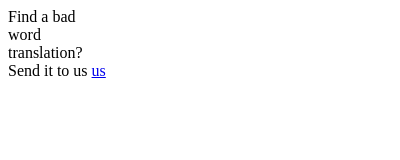
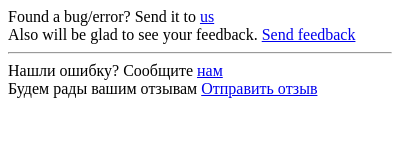
Before and after one commit to unixander/Abrakadabra_Chrome, a browser extension: page Abrakadabra/popup.html in a window 400 px wide. Drawn offline with Linux system fonts and the light colour scheme.

Commit message:
Edited popup

```diff
--- a/Abrakadabra/popup.html
+++ b/Abrakadabra/popup.html
@@ -4,8 +4,12 @@
 
   </head>
   <body>
-  <div style="width: 100px">
-  	Find a bad word translation? Send it to us <a href="mailto:unixander@gmail.com">us</a>
+  <div >
+  	Found a bug/error? Send it to <a href="mailto:abrakadabra@unixander.org.ua">us</a></br>
+  	Also will be glad to see your feedback. <a href="mailto:abrakadabra@unixander.org.ua">Send feedback</a>
+  	<hr>
+  	Нашли ошибку? Сообщите <a href="mailto:abrakadabra@unixander.org.ua">нам</a></br>
+  	Будем рады вашим отзывам <a href="mailto:abrakadabra@unixander.org.ua">Отправить отзыв</a>
   </div>
   </body>
 </html>
```
Also changed, not shown: 2 other files.
